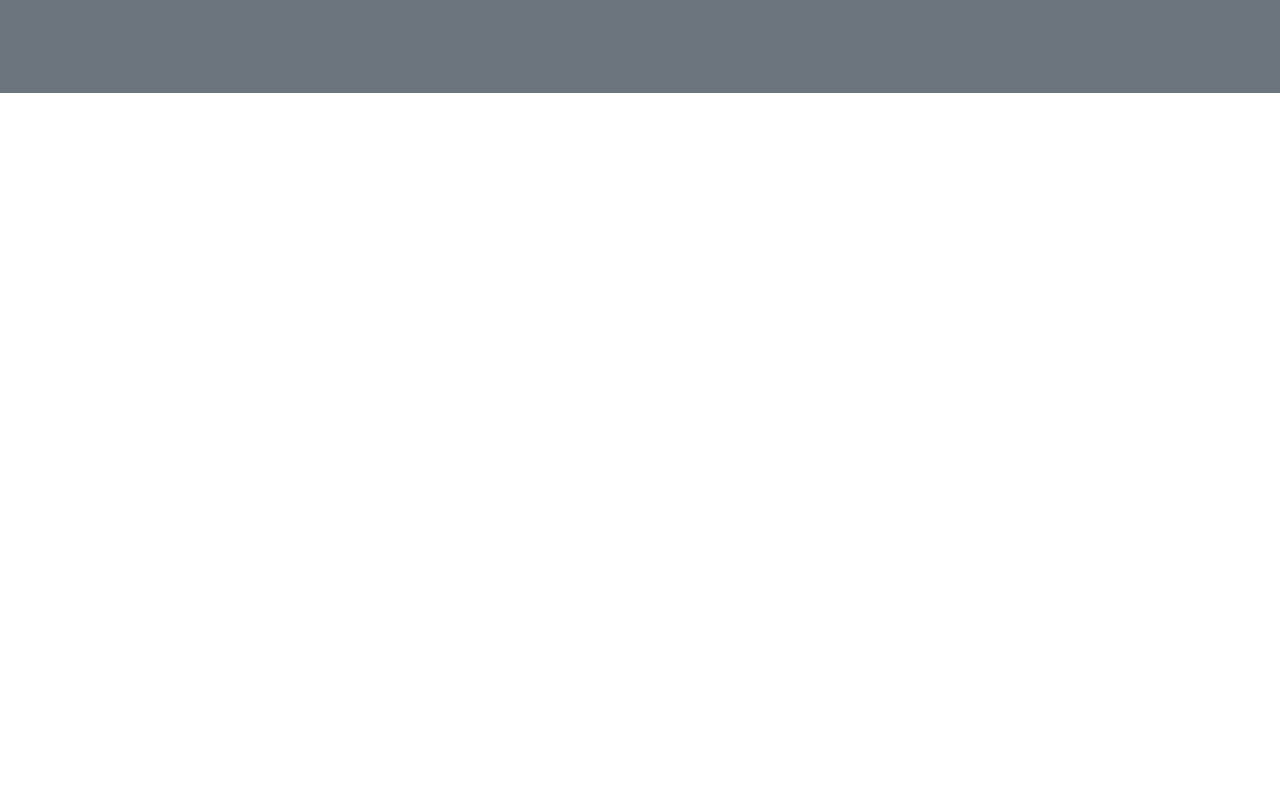
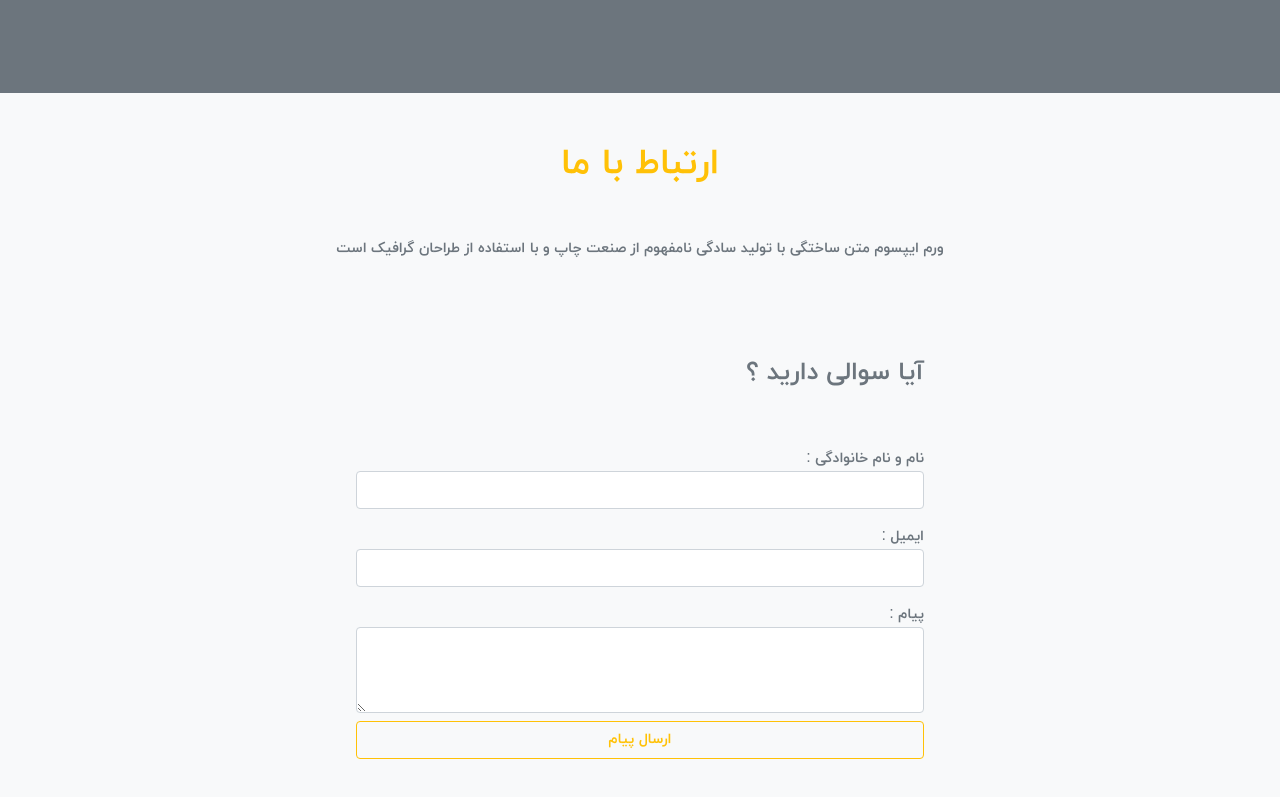
Before and after one commit to sina-rastgouyan/bootstrap_dove_project, a plain HTML site: page index.html in a window 1280 px wide. Shown: the part 2843-3640 px from the top of the page. Before the commit the page ends 2936 px from the top, so only its background shows below. Drawn offline with nearby package versions, Linux system fonts and the light colour scheme.

Commit message:
Contact-Us Section Created In This Commit.

```diff
--- a/index.html
+++ b/index.html
@@ -316,6 +316,42 @@
     </section>
     <!-- End Of Blog Section -->
 
+    <!-- Contact-Us Section -->
+    <section class="bg-light p-5">
+      <div class="container-fluid">
+        <div class="text-center">
+          <h1 class="text-warning">ارتباط با ما</h1>
+          <p class="text-muted my-5">
+            ورم ایپسوم متن ساختگی با تولید سادگی نامفهوم از صنعت چاپ و با
+            استفاده از طراحان گرافیک است
+          </p>
+        </div>
+        <div class="row justify-content-center">
+          <div class="col-lg-6">
+            <h3 class="text-secondary my-5">
+              آیا سوالی دارید ؟
+            </h3>
+            <form action="" class="text-muted d-grid">
+              <div class="form-group my-2">
+                <label for="name">نام و نام خانوادگی : </label>
+                <input type="text" class="form-control" id="name">
+              </div>
+              <div class="form-group my-2">
+                <label for="email">ایمیل : </label>
+                <input type="text" class="form-control" id="email">
+              </div>
+              <div class="form-group my-2">
+                <label for="message">پیام : </label>
+                <textarea class="form-control" name="" id="message" cols="30" rows="3"></textarea>
+              </div>
+              <button class="btn btn-outline-warning">ارسال پیام</button>
+            </form>
+          </div>
+        </div>
+      </div>
+    </section>
+    <!-- End Of Contact Section -->
+
     <!-- Bootstrap v5.1 js,jquery cdn -->
     <script
       src="https://cdn.jsdelivr.net/npm/bootstrap@5.1.3/dist/js/bootstrap.bundle.min.js"
```
